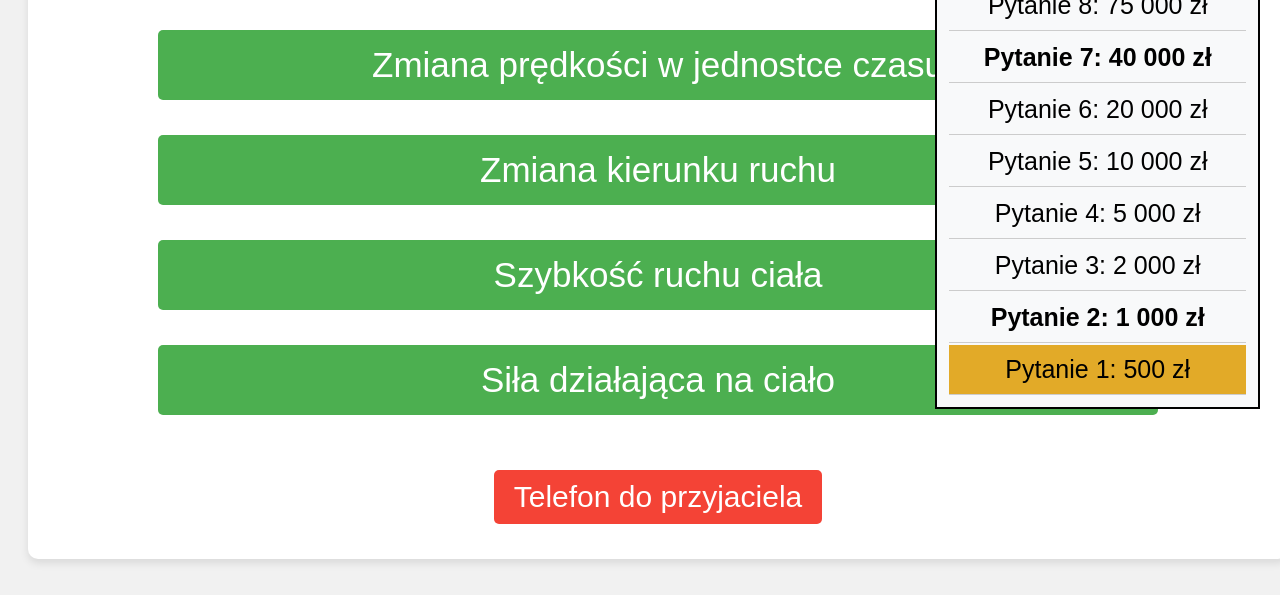
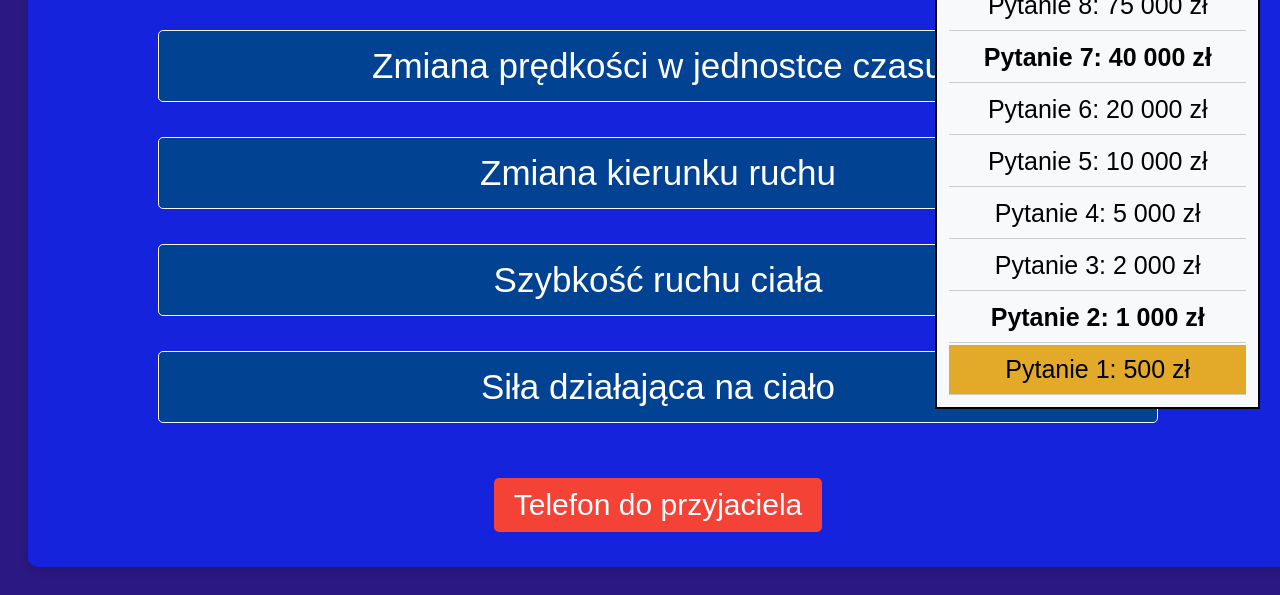
Before and after one commit to KptMorfeusz/fizyka-projekt, a plain HTML site: page index.html in a window 1280 px wide. Shown: the part 291-886 px from the top of the page. Drawn offline with Linux system fonts and the light colour scheme.

Commit message:
Update style.css

```diff
--- a/style.css
+++ b/style.css
@@ -1,12 +1,12 @@
 body {
   font-family: Arial, sans-serif;
-  background-color: #f1f1f1;
+  background-color: #2b1882;
   text-align: center;
   padding: 20px;
 }
 
 #game-container {
-  background-color: #fff;
+  background-color: #1623dd;
   border-radius: 10px;
   padding-top: 15px;
   padding-left: 30px;
@@ -15,6 +15,7 @@ body {
   box-shadow: 0 4px 8px rgba(0, 0, 0, 0.1);
   width: 1200px;
   margin: 0 auto;
+  color: white;
 }
 
 h1 {
@@ -31,7 +32,7 @@ h2 {
   width: 1000px;
 }
 
-p#question-text{
+p#question-text {
   font-size: 45px;
 }
 
@@ -41,8 +42,9 @@ p#question-text{
 }
 
 .answer-btn {
-  background-color: #4CAF50;
-  border: none;
+  background-color: #024292;
+  border: 1px solid whitesmoke;
+  border-radius: 150%;
   color: white;
   padding: 15px 32px;
   text-align: center;
@@ -54,7 +56,7 @@ p#question-text{
 }
 
 .answer-btn:hover {
-  background-color: #45a049;
+  background-color: #e2aa28;
 }
 
 #progress {
@@ -82,9 +84,9 @@ p#question-text{
 }
 
 #lifelines button:disabled,
-#lifelines button[disabled]{
-background-color: #cccccc;
-color: #666666;
+#lifelines button[disabled] {
+  background-color: #cccccc;
+  color: #666666;
 }
 
 #final-result {
@@ -96,7 +98,7 @@ button {
   font-size: 16px;
   cursor: pointer;
 }
-button#restart{
+button#restart {
   background-color: #f44336;
   border: none;
   color: white;
```
